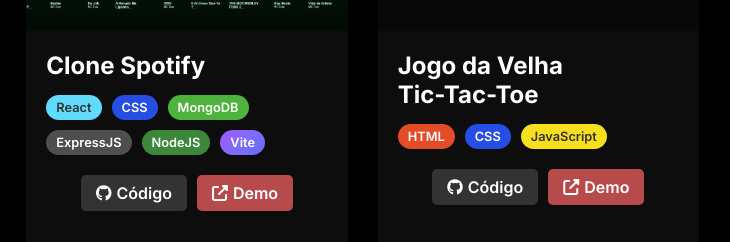
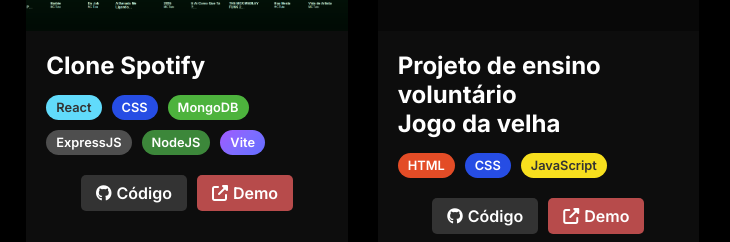
Before and after one commit to grilo-org/20250704_095444_candidato_CarlosZeyy_portfolio, a plain HTML site: page index.html in a window 1280 px wide. Shown: the part 1773-2015 px from the top of the page, 453-1183 px from the left. Drawn offline with nearby package versions, Linux system fonts and the light colour scheme; files whose address does not match are found by name; a web font is replaced by a local one.

Commit message:
meu portfólio

```diff
--- a/index.html
+++ b/index.html
@@ -214,7 +214,7 @@
                             <img src="./src/jogoDaVelha/PrintTicTacToe1.png" alt="Projeto Jogo da velha">
                         </div>
                         <div class="project-info">
-                            <h3>Jogo da Velha <br> Tic-Tac-Toe</h3>
+                            <h3>Projeto de ensino voluntário<br>Jogo da velha</h3>
                             <div class="technologies">
                                 <span class="html">HTML</span>
                                 <span class="css">CSS</span>
```
